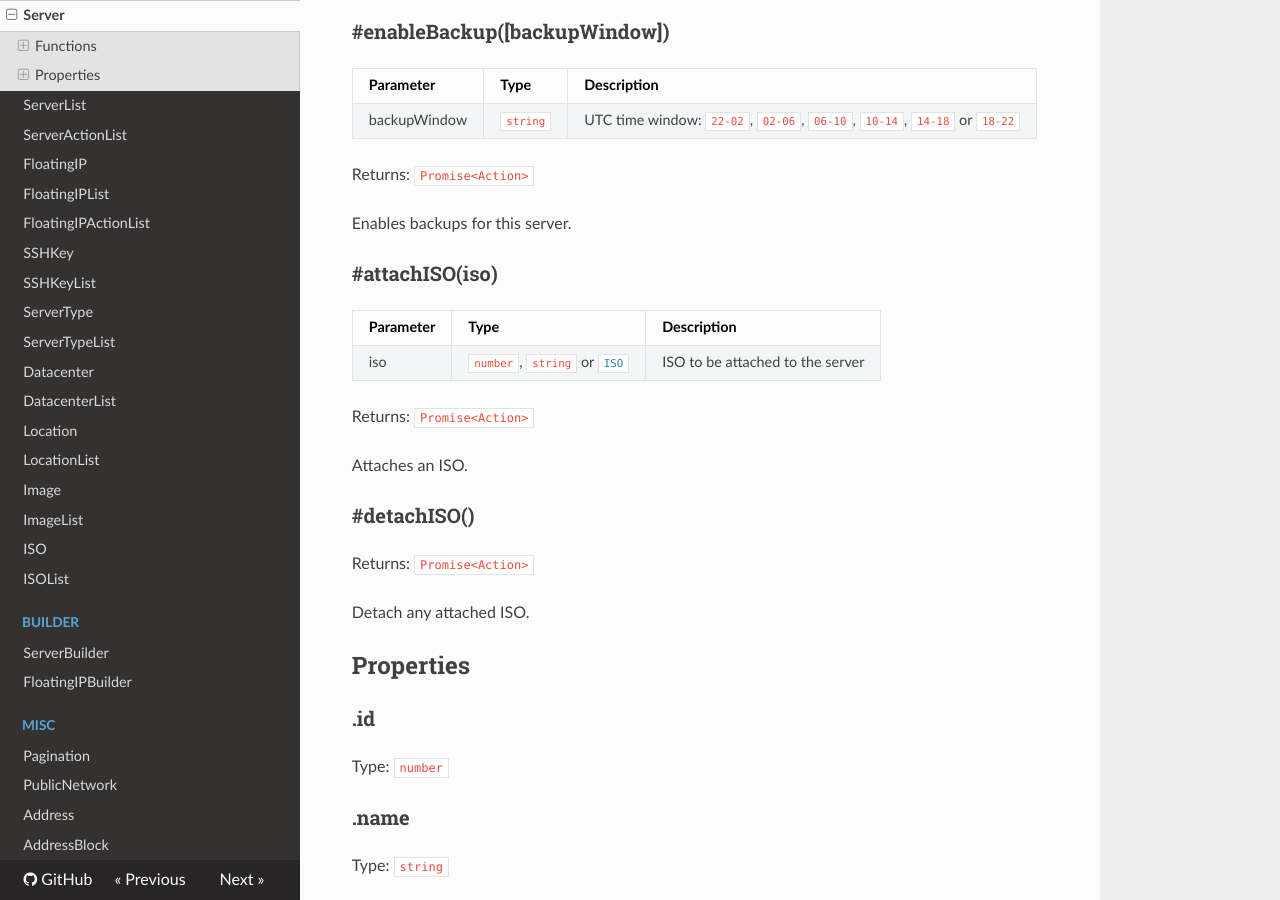
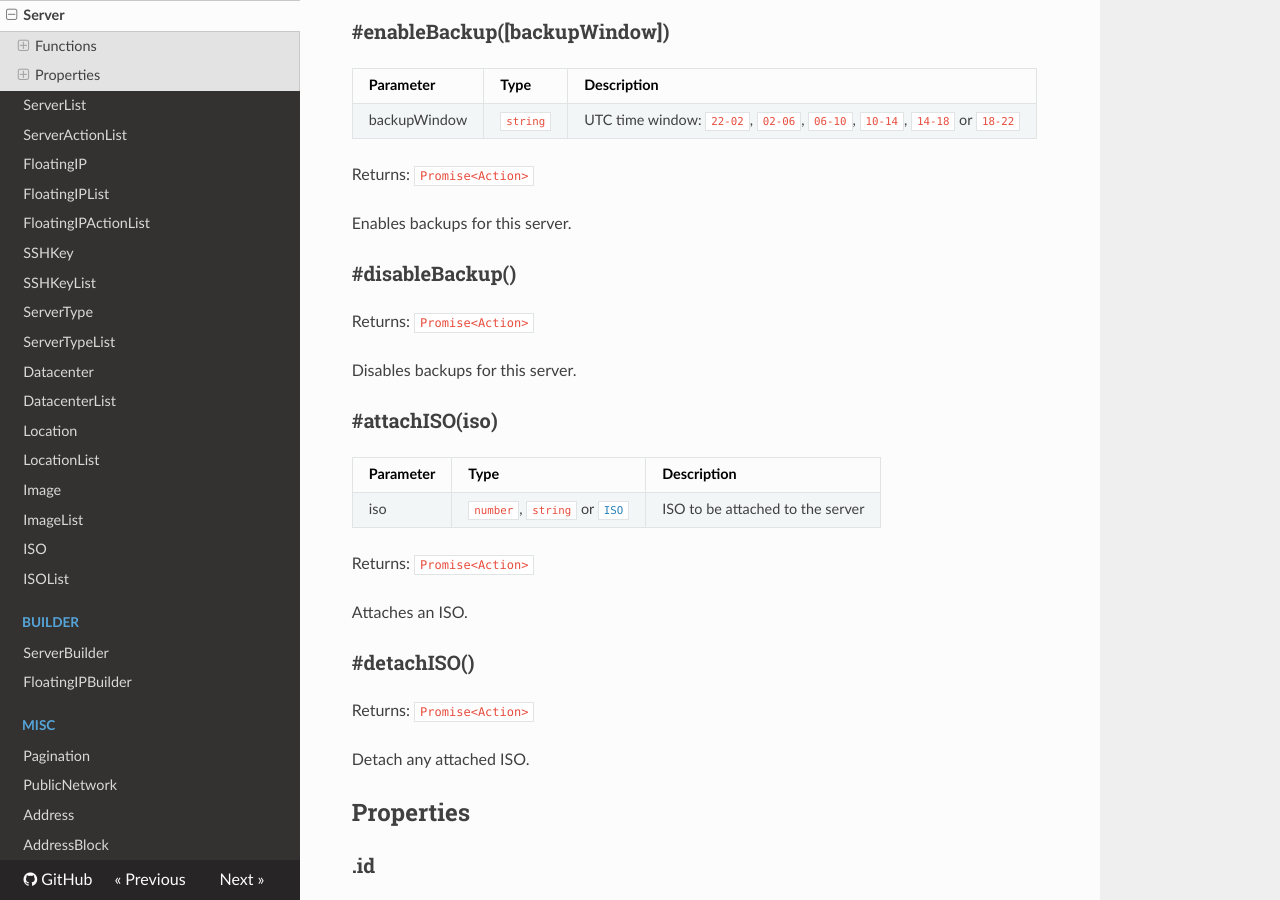
Before and after one commit to dennisbruner/hcloud-js, an MkDocs documentation site: the page built from docs/api/servers/server.md, in a window 1280 px wide and 900 px high, scrolled down 3726 px. Built offline with MkDocs 1.6.1, drawn with Linux system fonts in a browser that asks for light colours; nearby versions of some CDN libraries; old or Windows-style settings are respelled for this version of MkDocs.

Commit message:
docs: Add disableBackup function to server

```diff
--- a/docs/api/servers/server.md
+++ b/docs/api/servers/server.md
@@ -164,6 +164,12 @@ Returns: `Promise<Action>`
 
 Enables backups for this server.
 
+### \#disableBackup()
+
+Returns: `Promise<Action>`
+
+Disables backups for this server.
+
 ### \#attachISO(iso)
 
 | Parameter | Type                                  | Description                      |
```
